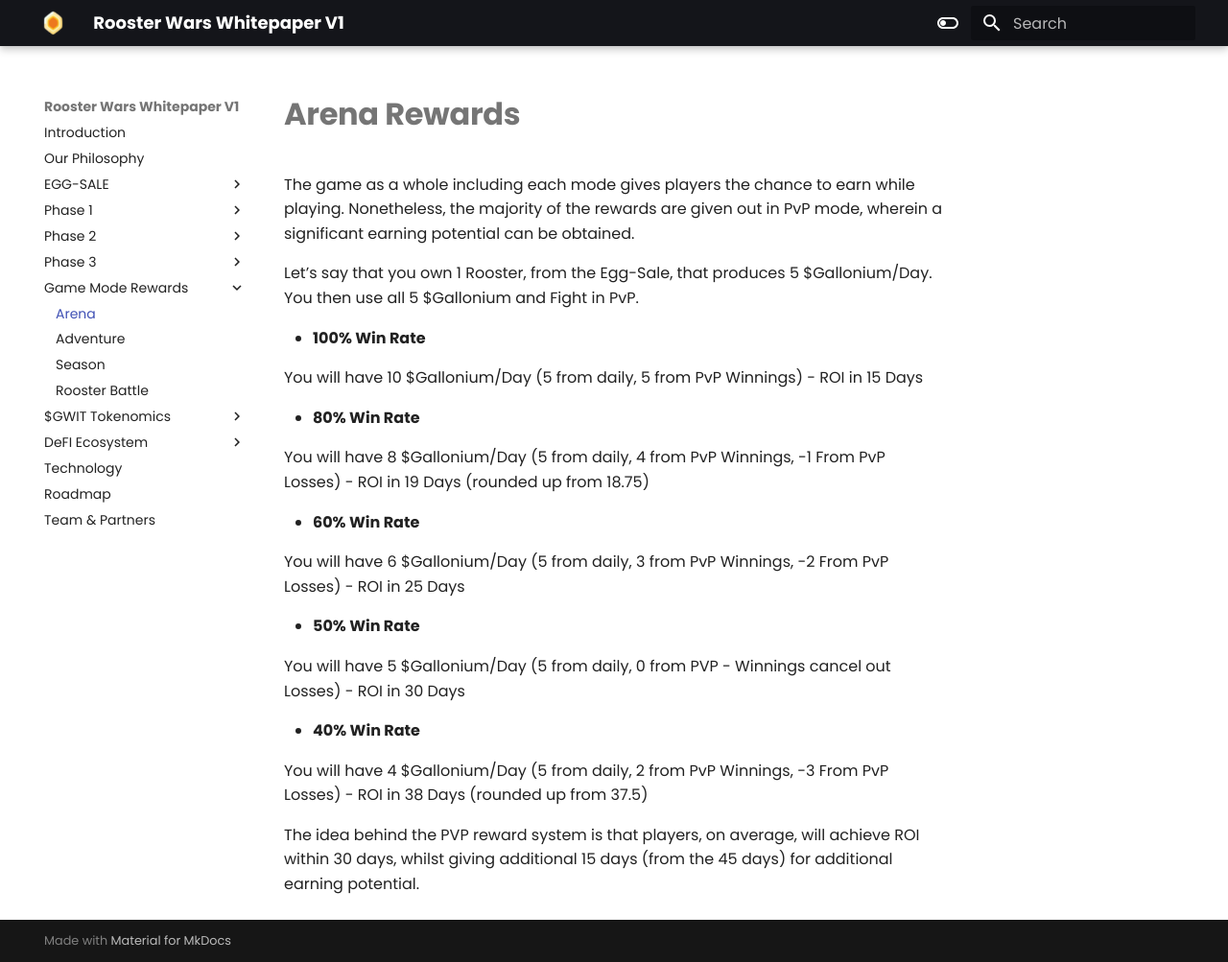
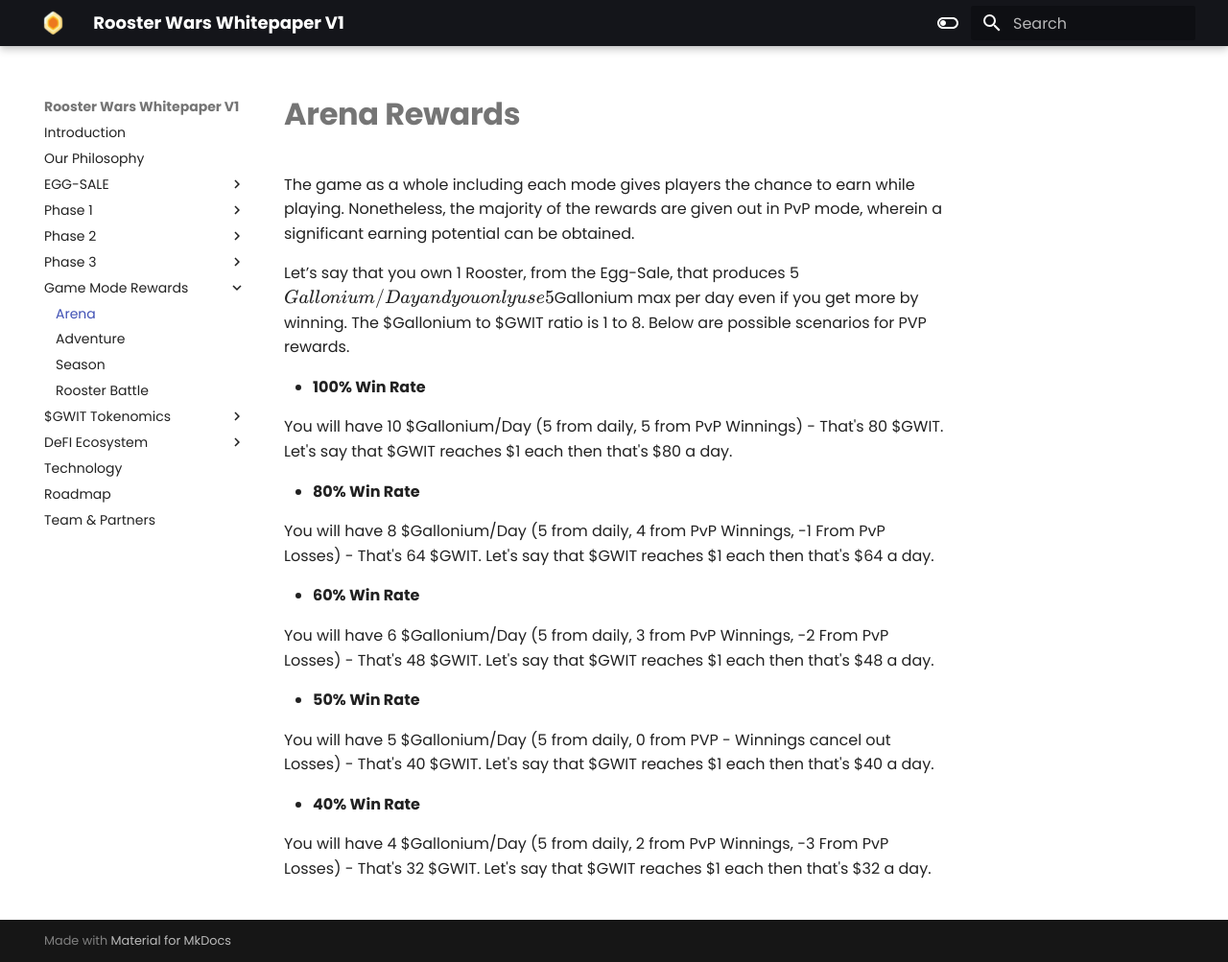
Before and after one commit to AshtreeBV/roosterwars-whitepaper, an MkDocs documentation site: the page built from docs/game-rewards/reward-arena.md, in a window 1280 px wide and 1003 px high. Shown: the whole window at 96% size. Built offline with MkDocs 1.6.1 and Material for MkDocs 9.7.7, drawn with Linux system fonts in a browser that asks for light colours.

Commit message:
arena fixed rewards

```diff
--- a/docs/game-rewards/reward-arena.md
+++ b/docs/game-rewards/reward-arena.md
@@ -2,26 +2,24 @@
 
 The game as a whole including each mode gives players the chance to earn while playing. Nonetheless, the majority of the rewards are given out in PvP mode, wherein a significant earning potential can be obtained.
 
-Let’s say that you own 1 Rooster, from the Egg-Sale, that produces 5 $Gallonium/Day. You then use all 5 $Gallonium and Fight in PvP.
+Let’s say that you own 1 Rooster, from the Egg-Sale, that produces 5 $Gallonium/Day and you only use 5$Gallonium max per day even if you get more by winning. The $Gallonium to $GWIT ratio is 1 to 8. Below are possible scenarios for PVP rewards.
 
 - **100% Win Rate**
 
-  You will have 10 $Gallonium/Day (5 from daily, 5 from PvP Winnings) - ROI in 15 Days
+  You will have 10 $Gallonium/Day (5 from daily, 5 from PvP Winnings) - That's 80 $GWIT. Let's say that $GWIT reaches $1 each then that's $80 a day.
 
 - **80% Win Rate**
 
-  You will have 8 $Gallonium/Day (5 from daily, 4 from PvP Winnings, -1 From PvP Losses) - ROI in 19 Days (rounded up from 18.75)
+  You will have 8 $Gallonium/Day (5 from daily, 4 from PvP Winnings, -1 From PvP Losses) - That's 64 $GWIT. Let's say that $GWIT reaches $1 each then that's $64 a day.
 
 - **60% Win Rate**
 
-  You will have 6 $Gallonium/Day (5 from daily, 3 from PvP Winnings, -2 From PvP Losses) - ROI in 25 Days
+  You will have 6 $Gallonium/Day (5 from daily, 3 from PvP Winnings, -2 From PvP Losses) - That's 48 $GWIT. Let's say that $GWIT reaches $1 each then that's $48 a day.
 
 - **50% Win Rate**
 
-  You will have 5 $Gallonium/Day (5 from daily, 0 from PVP - Winnings cancel out Losses) - ROI in 30 Days
+  You will have 5 $Gallonium/Day (5 from daily, 0 from PVP - Winnings cancel out Losses) - That's 40 $GWIT. Let's say that $GWIT reaches $1 each then that's $40 a day.
 
 - **40% Win Rate**
 
-  You will have 4 $Gallonium/Day (5 from daily, 2 from PvP Winnings, -3 From PvP Losses) - ROI in 38 Days (rounded up from 37.5)
-
-The idea behind the PVP reward system is that players, on average, will achieve ROI within 30 days, whilst giving additional 15 days (from the 45 days) for additional earning potential.
+  You will have 4 $Gallonium/Day (5 from daily, 2 from PvP Winnings, -3 From PvP Losses) - That's 32 $GWIT. Let's say that $GWIT reaches $1 each then that's $32 a day.
```
Also changed, not shown: docs/egg-sale/roosters/index.md (+4 -0 lines).
